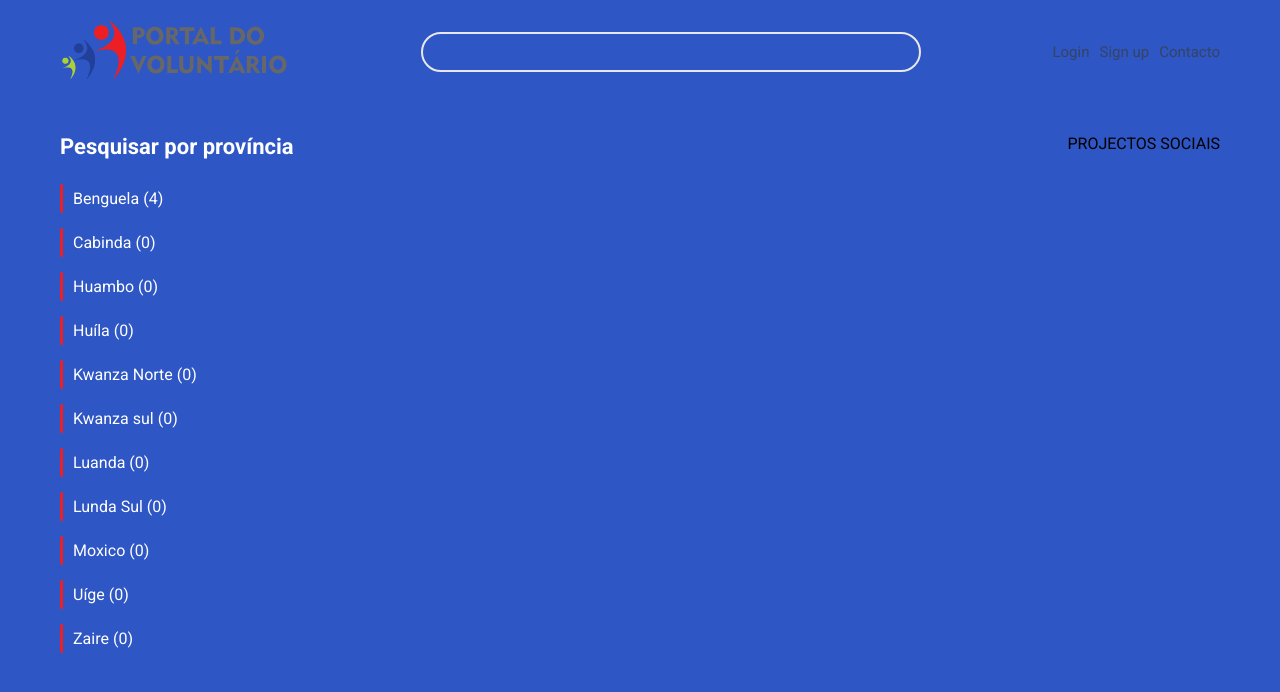
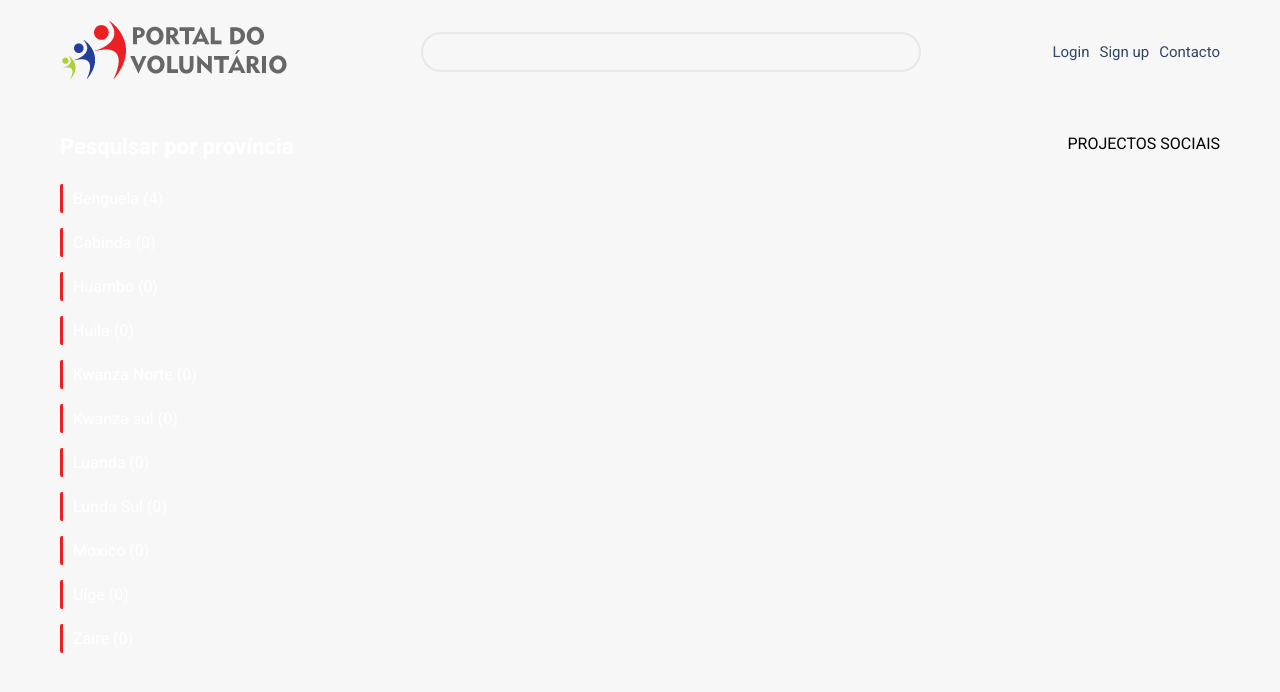
Before and after one commit to FelixPereira/bvolunt, a React (Vite) app: page / in a window 1280 px wide. Shown: the top 692 px of the page. Built offline with nearby package versions, Linux system fonts and the light colour scheme.

Commit message:
style: create default theme file

```diff
--- a/src/theme.ts
+++ b/src/theme.ts
@@ -12,7 +12,7 @@ type colors = {
   negativeAction: string;
   negativeActionLight: string;
   warning: string;
-}
+};
 
 interface ThemeProps {
   color: colors;
@@ -24,7 +24,8 @@ interface ThemeProps {
 
 export const theme: ThemeProps = {
   color: {
-    background: '#2E56C5',
+    // background: '#2E56C5',
+    background: '#f7f7f7',
     textBody: '#7F828C',
     textTitle: '#354463',
     secTextTitle: '#F2F2F3',
@@ -40,6 +41,6 @@ export const theme: ThemeProps = {
   },
   typography: 'Roboto, sans-serif',
   borderRadius: '2px',
-  boxShadow: '0 3px 13px rgba(0, 0, 0, .2)',
-  border: '2px solid #E8E8EA'
-}
+  boxShadow: '0 3px 13px #00000020',
+  border: '2px solid #E8E8EA',
+};
```
